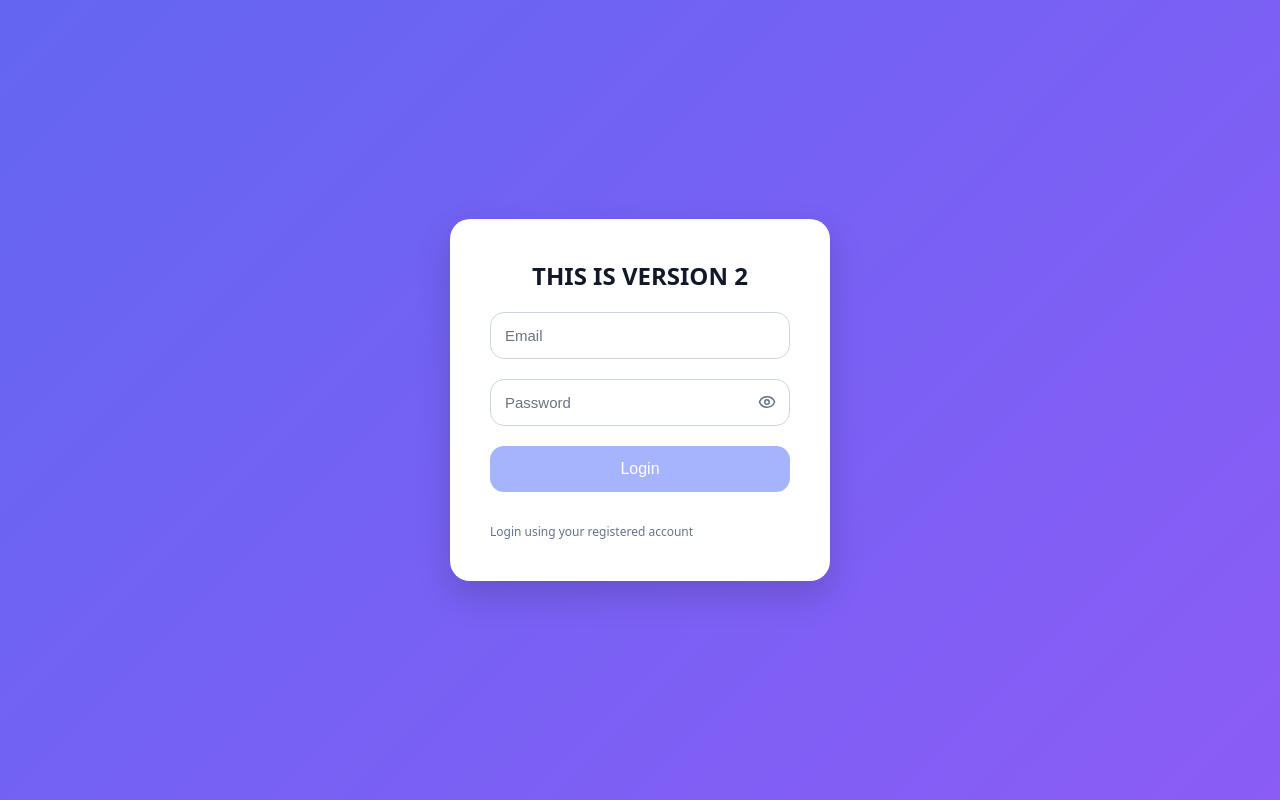
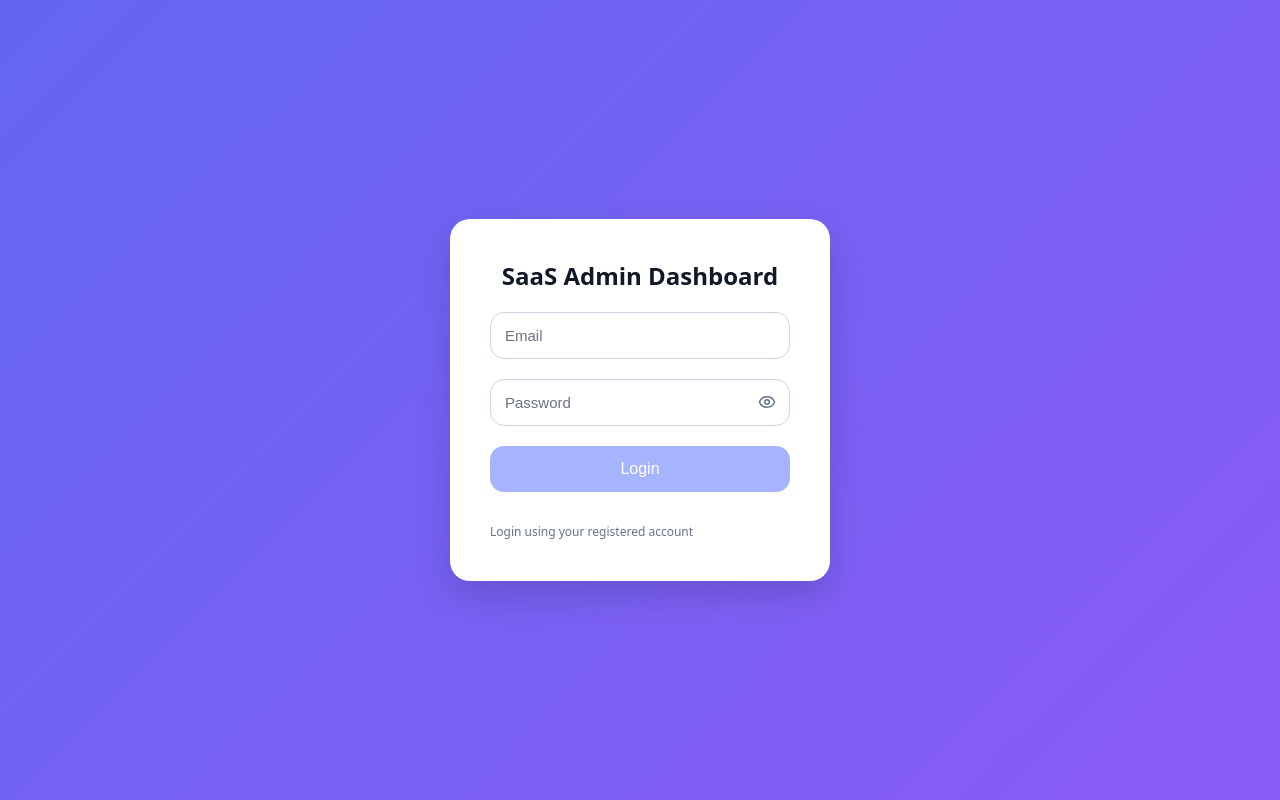
Before and after one commit to AP1304/react-admin-dashboard, a React (Vite) app: page / in a window 1280 px wide. Built offline with nearby package versions, Linux system fonts and the light colour scheme.

Commit message:
Login name updated

```diff
--- a/src/pages/Login.tsx
+++ b/src/pages/Login.tsx
@@ -86,7 +86,7 @@ const Login = () => {
   return (
     <div className="login-container">
       <div className="login-card">
-        <h2>THIS IS VERSION 2</h2>
+        <h2>SaaS Admin Dashboard</h2>
 
         {errors.general && (
           <div className="general-error">
```
Also changed, not shown: 1 other file (tests, documents, lock files or other folders).
